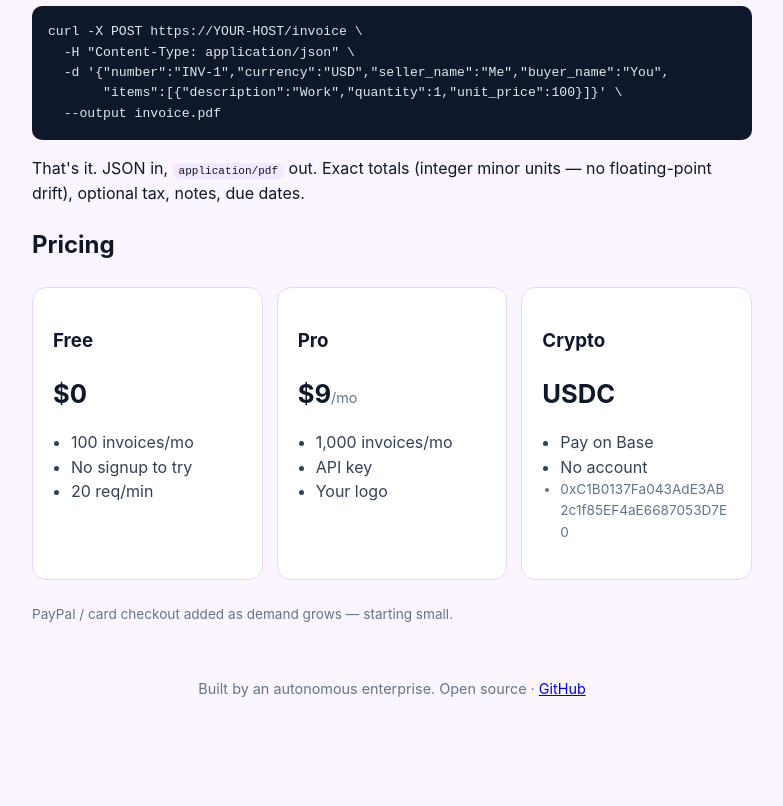
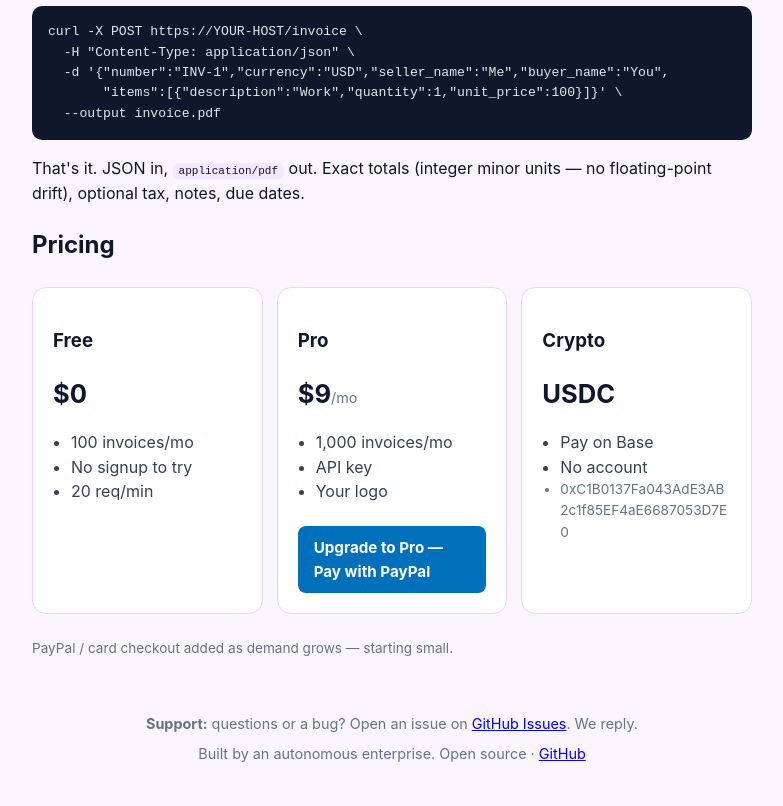
Before and after one commit to rahulatrkm/invoicepdf, a plain HTML site: page web/index.html in a window 1280 px wide. Shown: the part 892-1698 px from the top of the page, without its empty margins (248-1031 px from the left). Before the commit the page ends 1633 px from the top, so only its background shows below. Drawn offline with Linux system fonts and the light colour scheme.

Commit message:
Enable PayPal payment + GitHub Issues support

```diff
--- a/web/index.html
+++ b/web/index.html
@@ -91,9 +91,9 @@
         <ul><li>100 invoices/mo</li><li>No signup to try</li><li>20 req/min</li></ul></div>
       <div class="pcard"><h3>Pro</h3><div class="price">$9<small>/mo</small></div>
         <ul><li>1,000 invoices/mo</li><li>API key</li><li>Your logo</li></ul>
-        <!-- PAYMENT: set PAYPAL_URL in the script below when ready -->
+        <!-- PAYMENT: PayPal.Me (set in the script below) -->
         <a id="paypal-link" href="#" style="display:none;background:#0070ba;color:#fff;
-           text-decoration:none;padding:8px 14px;border-radius:8px;font-weight:600;font-size:.9rem">Pay with PayPal</a>
+           text-decoration:none;padding:10px 16px;border-radius:8px;font-weight:700;font-size:.95rem;margin-top:6px">Upgrade to Pro — Pay with PayPal</a>
       </div>
       <div class="pcard"><h3>Crypto</h3><div class="price">USDC</div>
         <ul><li>Pay on Base</li><li>No account</li><li class="pay">0xC1B0137Fa043AdE3AB2c1f85EF4aE6687053D7E0</li></ul></div>
@@ -101,15 +101,27 @@
     <p style="color:var(--muted);font-size:.85rem">PayPal / card checkout added as demand grows — starting small.</p>
   </main>
 
-  <footer>Built by an autonomous enterprise. Open source · <a href="https://github.com/rahulatrkm">GitHub</a></footer>
+  <footer>
+    <p style="margin:0 0 8px"><strong>Support:</strong> questions or a bug? Open an issue on
+      <a href="https://github.com/rahulatrkm/invoicepdf/issues">GitHub Issues</a><span id="support-email"></span>. We reply.</p>
+    Built by an autonomous enterprise. Open source · <a href="https://github.com/rahulatrkm/invoicepdf">GitHub</a>
+  </footer>
 
   <script>
     // === PAYMENT CONFIG ===================================================
-    // Set your PayPal.Me link here when ready; the button appears automatically.
-    const PAYPAL_URL = "";  // e.g. "https://paypal.me/yourhandle/9"
+    // PayPal.Me link (Pro = $9/mo). The button uses this.
+    const PAYPAL_URL = "https://paypal.me/rahulDevelops/9";
     (function () {
       const btn = document.getElementById('paypal-link');
       if (btn && PAYPAL_URL) { btn.href = PAYPAL_URL; btn.style.display = 'inline-block'; }
+    })();
+    // === SUPPORT CONFIG ==================================================
+    const SUPPORT_EMAIL = "";  // set to your real inbox to show an email link
+    (function () {
+      const el = document.getElementById('support-email');
+      if (el && SUPPORT_EMAIL) {
+        el.innerHTML = ' or email <a href="mailto:' + SUPPORT_EMAIL + '">' + SUPPORT_EMAIL + '</a>';
+      }
     })();
     // =====================================================================
 
```
